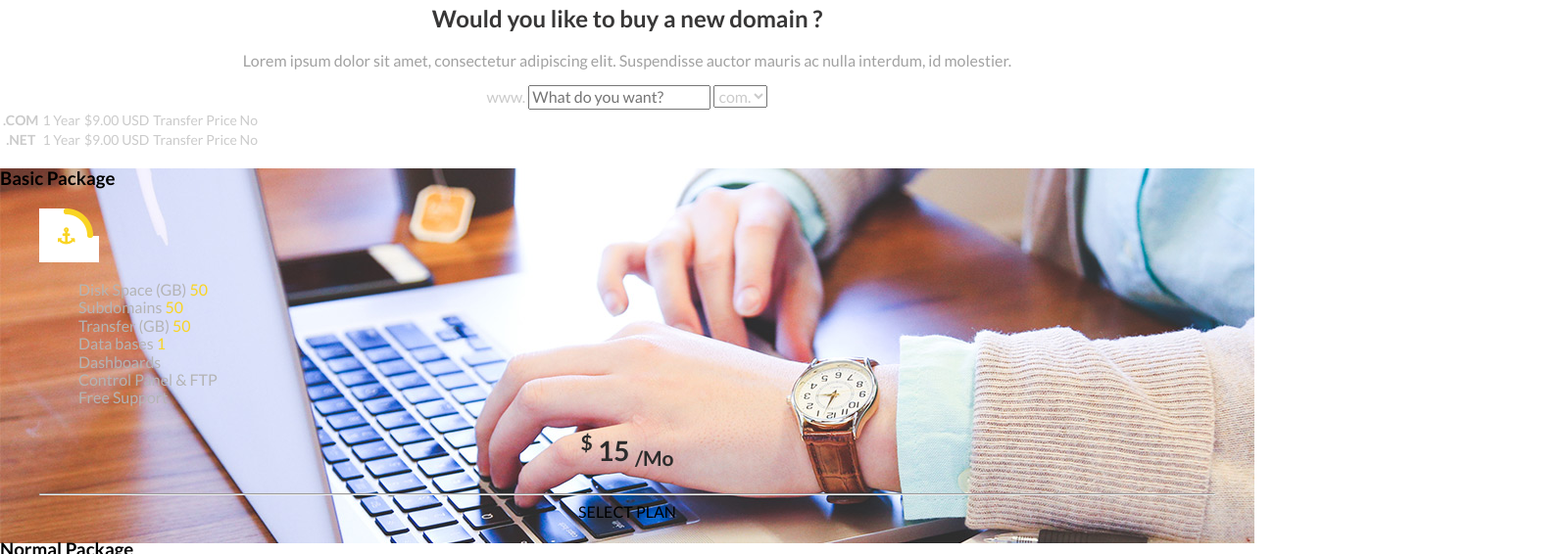
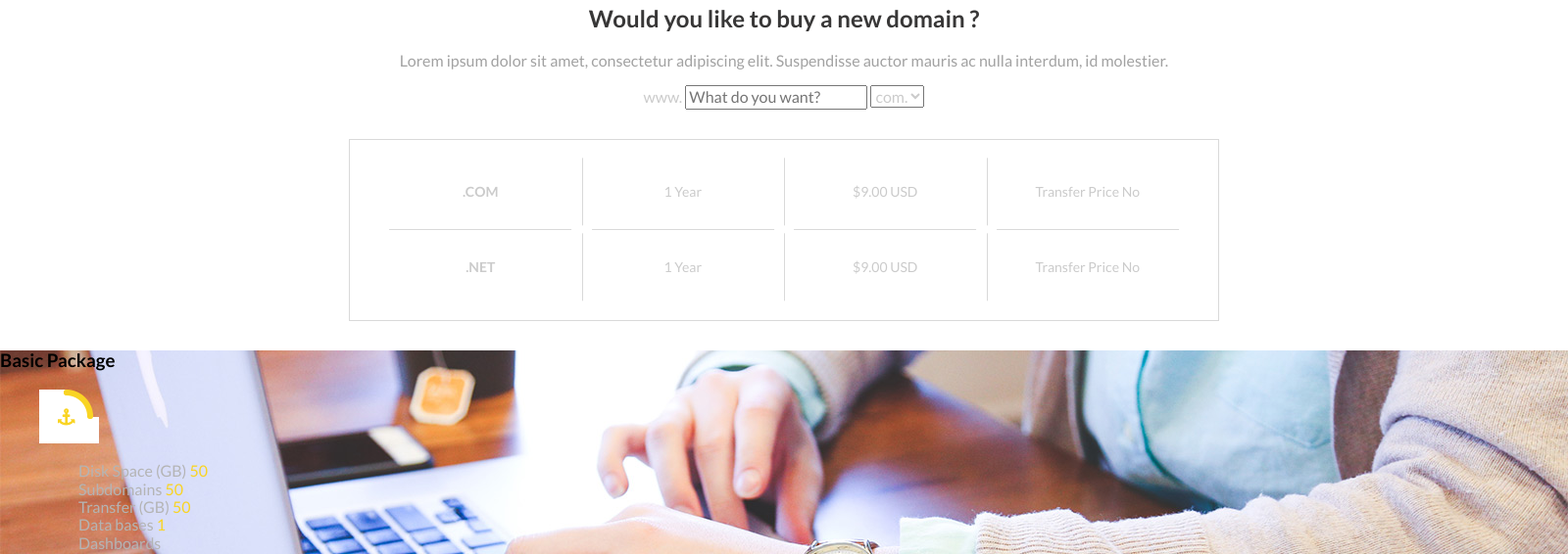
Before and after one commit to EugeneTime/markup-2018q3, a plain HTML site: page index.html in a window 1280 px wide. Shown: the part 534-1100 px from the top of the page at 98% size, 1600 px wide, since content can reach past the window. Drawn offline with Linux system fonts and the light colour scheme.

Commit message:
feat: - add styles to the table in the domain block

```diff
--- a/css/style.css
+++ b/css/style.css
@@ -1,6 +1,7 @@
 body {
-    margin: 0;
+    margin: 0 auto;
     padding: 0;
+    width: 1600px;
 
     font-family: "Lato", Arial, sans-serif;
     font-size: 16px;
@@ -80,19 +81,70 @@ a {
     color: #a2a2a2;
 }
 
+.domain-tariffs {
+    width: 888px;
+    border: 1px solid #d9d9d9;
+    margin: 30px auto;
+    padding: 15px 30px;
+    display: flex;
+    flex-direction: column;
+}
+
+.domain-tariffs__row {
+    display: flex;
+}
+
+.domain-tariffs__cell {
+    width: 25%;
+    min-height: 75px;
+    display: flex;
+    justify-content: center;
+    align-items: center;
+    position: relative;
+    font-size: 14px;
+}
+
+.domain-tariffs__cell:before {
+    content: '';
+    width: 1px;
+    height: 90%;
+    background: #d9d9d9;
+    position: absolute;
+    top: 50%;
+    left: 0;
+    transform: translateY(-50%);
+}
+
+.domain-tariffs__cell:first-child:before {
+    display: none;
+}
+
+.domain-tariffs__cell:after {
+    content: '';
+    width: 90%;
+    height: 1px;
+    background: #d9d9d9;
+    position: absolute;
+    bottom: 0;
+    left: 50%;
+    transform: translateX(-50%);
+}
+
+  .domain-tariffs__cell:first-child {
+    text-transform: uppercase;
+}
+
+.domain-tariffs__row:last-child .domain-tariffs__cell:after {
+    display: none;
+}
+
 .domain__select,
 .domain__label,
 .domain-tariffs {
     color: #cbcbcb;
 }
 
-.domain-tariffs__cell {
-    font-size: 14px;
-}
 
-.domain-tariffs__cell:first-child {
-    text-transform: uppercase;
-}
 
 /* Packages
 ========================================================================== */
--- a/index.html
+++ b/index.html
@@ -46,6 +46,7 @@
                     <select class="domain__select" name="domain">
                         <option value="com">com.</option>
                         <option value="net">net.</option>
+                        <option value="net">org.</option>
                     </select>
                 </form>
                 <table class="domain-tariffs">
```
